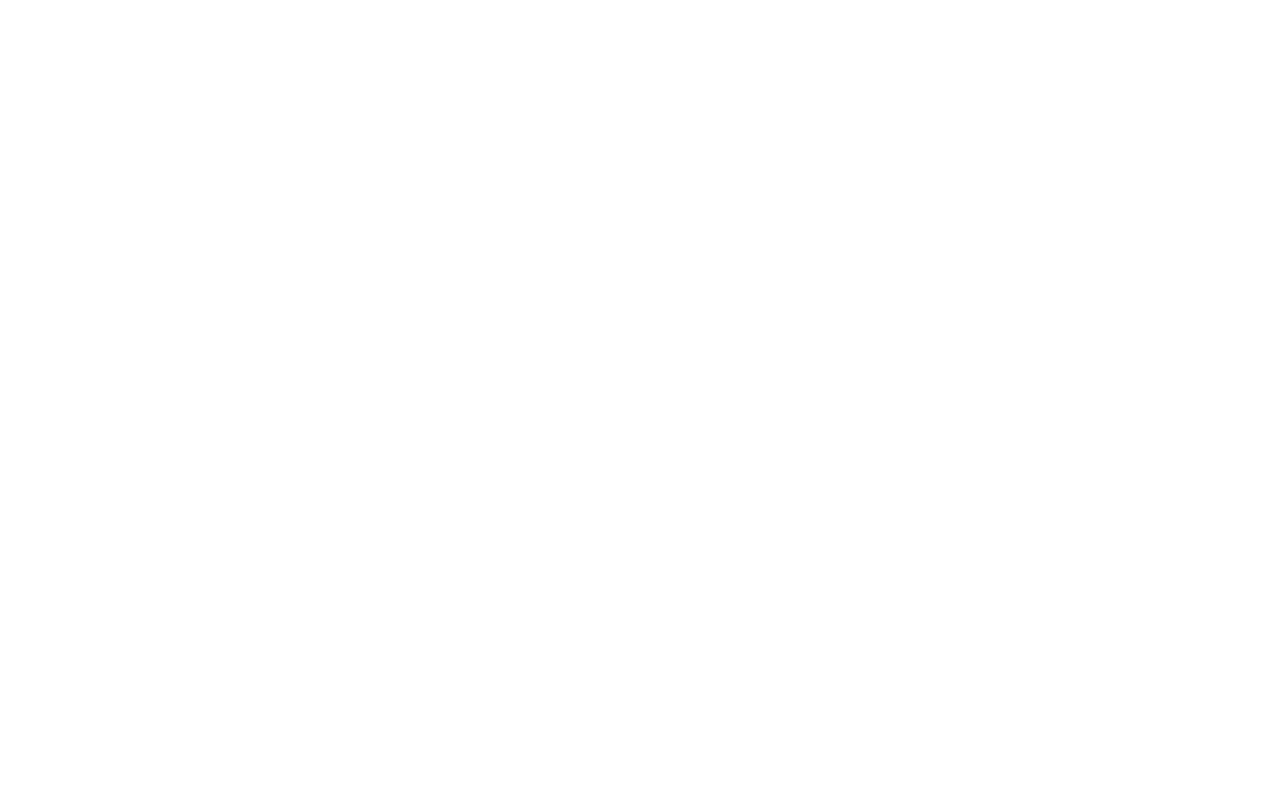
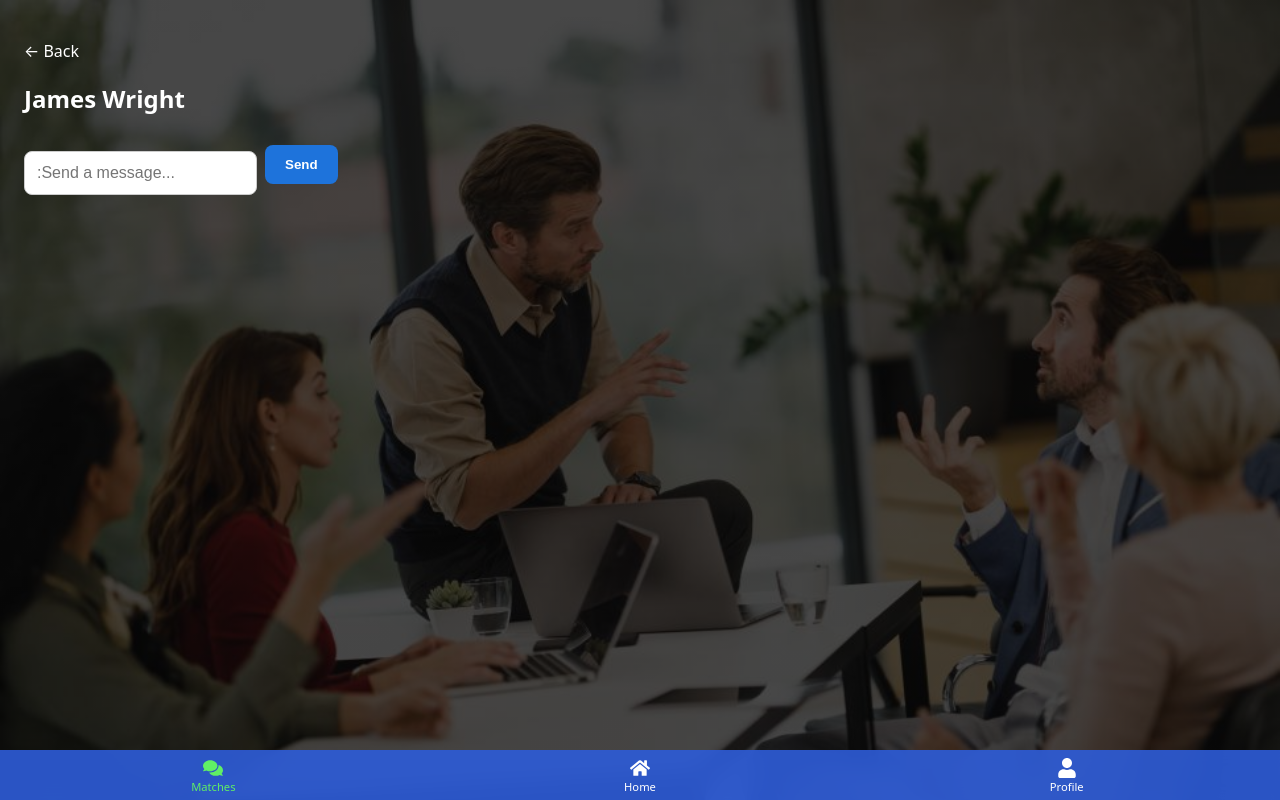
Before and after one commit to GustavoBelaunde2004/colorstackwinterhack2025-ReallyConnect, a React (Vite) app in the folder frontend/: page /app/matches/messages in a window 1280 px wide. Before the commit this address had no page. Built offline with nearby package versions, Linux system fonts and the light colour scheme.

Commit message:
developed the messages area ui

```diff
--- a/frontend/src/App.css
+++ b/frontend/src/App.css
@@ -526,7 +526,35 @@
   object-fit: cover;
 }
 
-/* Profile page styling */
+
+/* ---------- MESSAGES ---------- */
+.message-textbox-container {
+  display: flex;
+  align-items: center;
+  gap: 0.5rem;
+
+}
+
+.message-textbox {
+  padding: 0.75rem;
+  border-radius: 8px;
+  border: 1px solid #ccc;
+  font-size: 1rem;
+  margin-top: 1rem;
+}
+.message-send-button {
+  padding: 0.75rem 1.25rem;
+  border-radius: 8px;
+  border: none;
+  background-color: #1e73db;
+  color: #fff;
+  font-weight: 600;
+  cursor: pointer;
+  transition: background 0.3s;
+}
+.messages-back {
+  cursor: pointer;
+}
 /* Profile page styling */
 .profile-page {
   display: flex;
--- a/frontend/src/App.jsx
+++ b/frontend/src/App.jsx
@@ -30,7 +30,7 @@
         {/* Post-auth App */}
         <Route path="/app/home" element={<AppHome />} />
         <Route path="/app/matches" element={<Matches />} />
-        <Route path="/app/messages" element={<Messages />} />
+        <Route path="/app/matches/messages" element={<Messages />} />
         <Route path="/app/profile" element={<Profile />} />
       </Routes>
     </BrowserRouter>
--- a/frontend/src/pages/Messages.jsx
+++ b/frontend/src/pages/Messages.jsx
@@ -1,20 +1,28 @@
 import MobileNav from "../components/MobileNav";
 import "../App.css";
 import { useNavigate } from "react-router-dom";
+
+const name = "James Wright";
 
 const Messages = () => {
   const navigation = useNavigate();
 
   return (
     <div className="matches-page">
-      <p onClick={() => navigation("/matches")}>Back</p>
-      <h2>Profile</h2>
+      <p className="messages-back" onClick={() => navigation("/app/matches")}>
+        {" "}
+        &larr; Back
+      </p>
+      <h2>{name}</h2>
 
-      <input
-        type="text"
-        placeholder="Search messages..."
-        className="message-search"
-      />
+      <div className="message-textbox-container">
+        <input
+          type="text"
+          placeholder=":Send a message..."
+          className="message-textbox"
+        />{" "}
+        <button className="message-send-button">Send</button>
+      </div>
       <MobileNav />
     </div>
   );
```
